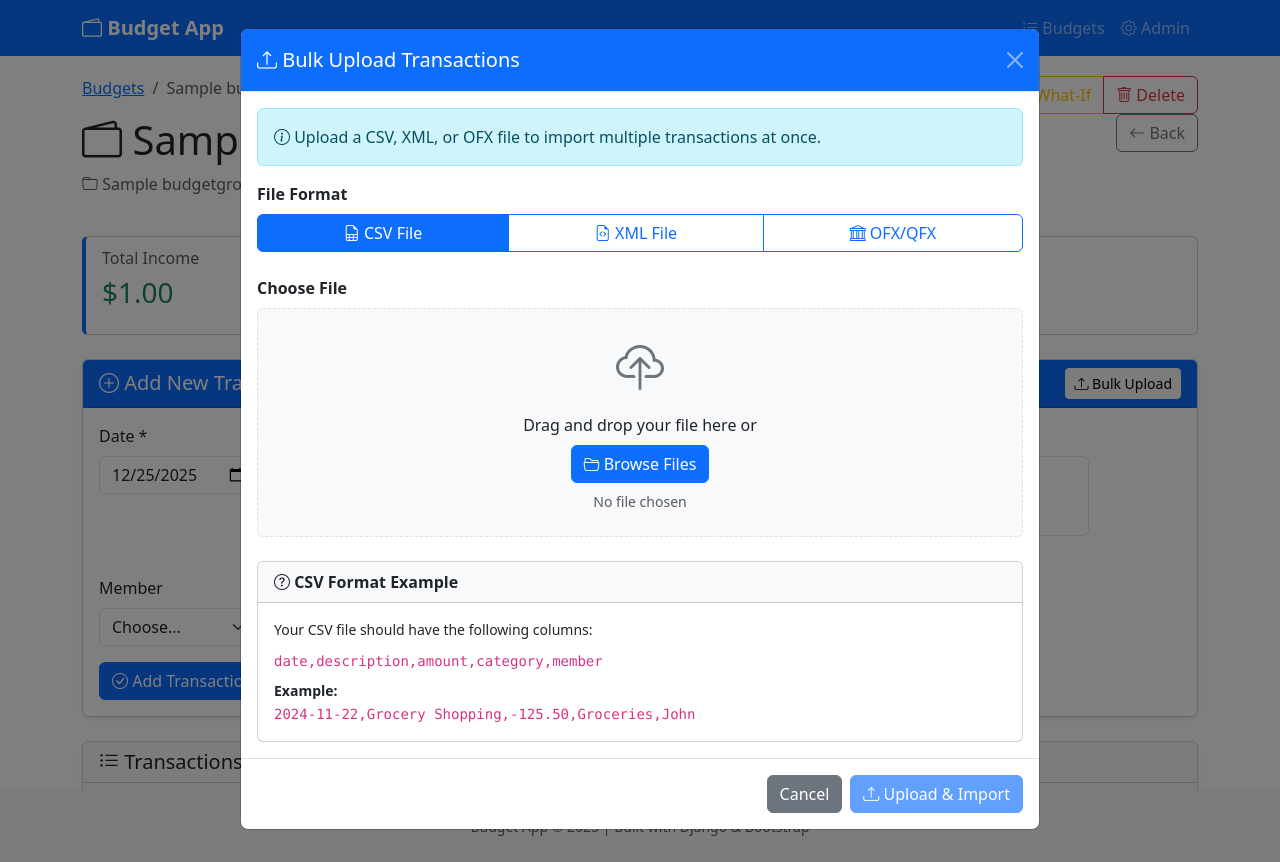
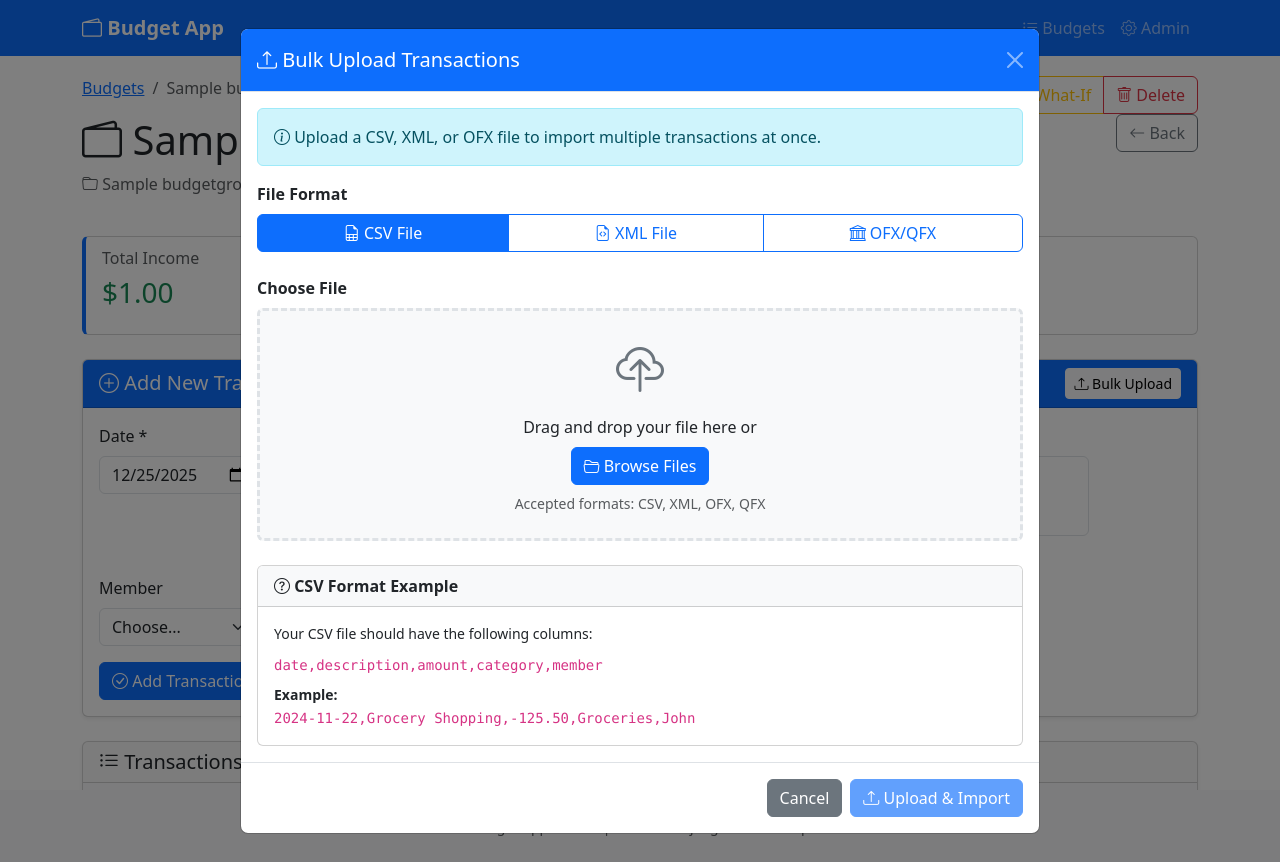
Before and after one commit to blaug210/budget-app, a Django app: page /budgets/00000000-0000-0000-0000-000000000001/ in a window 1280 px wide, after a click on "Bulk Upload". Run offline with Django 4.2, Linux system fonts and the light colour scheme; tables that the repository leaves empty hold one stand-in row (values such as "Sample post").

Commit message:
Improve file upload UI with better visual feedback
Enhanced the bulk upload file selection interface to make it much more obvious when a file has been dropped or selected:

- Show/hide UI states: default upload prompt vs file selected state
- Display large success alert with checkmark icon when file is selected
- Show file name prominently in larger font
- Add "Choose Different File" button to reset selection
- Animate drop zone on dragover (blue highlight, scale up slightly)
- Change drop zone to green with success background when file selected
- Improve border styling (thicker dashed border for better visibility)
- Add smooth CSS transitions for all state changes

🤖 Generated with [Claude Code](https://claude.com/claude-code)

Co-Authored-By: Claude Sonnet 4.5 <noreply@anthropic.com>

```diff
--- a/templates/budgets/budget_detail.html
+++ b/templates/budgets/budget_detail.html
@@ -172,14 +172,31 @@
                     <!-- File Upload Area -->
                     <div class="mb-4">
                         <label for="file" class="form-label"><strong>Choose File</strong></label>
-                        <div class="border rounded p-4 text-center" id="dropZone" style="border-style: dashed !important; background-color: #f8f9fa;">
+                        <div class="border rounded p-4 text-center" id="dropZone"
+                             style="border-style: dashed !important; border-width: 3px !important; background-color: #f8f9fa; transition: all 0.3s ease;">
+
+                            <!-- Default state (no file) -->
+                            <div id="uploadPrompt">
                                 <i class="bi bi-cloud-upload" style="font-size: 3rem; color: #6c757d;"></i>
                                 <p class="mt-2 mb-2">Drag and drop your file here or</p>
                                 <input type="file" class="form-control d-none" id="file" name="file" accept=".csv,.xml,.ofx,.qfx" required>
                                 <button type="button" class="btn btn-primary" onclick="document.getElementById('file').click()">
                                     <i class="bi bi-folder2-open"></i> Browse Files
                                 </button>
-                            <p class="text-muted small mt-2 mb-0" id="fileName">No file chosen</p>
+                                <p class="text-muted small mt-2 mb-0">Accepted formats: CSV, XML, OFX, QFX</p>
+                            </div>
+
+                            <!-- File selected state -->
+                            <div id="fileSelected" style="display: none;">
+                                <div class="alert alert-success mb-0 d-inline-block">
+                                    <i class="bi bi-file-earmark-check" style="font-size: 2rem;"></i>
+                                    <p class="mb-2 mt-2"><strong>File Ready:</strong></p>
+                                    <p class="mb-0 fw-bold" id="fileName" style="font-size: 1.1rem;"></p>
+                                    <button type="button" class="btn btn-sm btn-outline-secondary mt-2" onclick="clearFile()">
+                                        <i class="bi bi-x-circle"></i> Choose Different File
+                                    </button>
+                                </div>
+                            </div>
                         </div>
                     </div>
 
@@ -249,30 +266,67 @@
 </div>
 
 <script>
+// Function to show file selected state
+function showFileSelected(fileName) {
+    document.getElementById('uploadPrompt').style.display = 'none';
+    document.getElementById('fileSelected').style.display = 'block';
+    document.getElementById('fileName').textContent = fileName;
+    document.getElementById('uploadBtn').disabled = false;
+
+    // Add success animation to drop zone
+    const dropZone = document.getElementById('dropZone');
+    dropZone.style.borderColor = '#198754';
+    dropZone.style.backgroundColor = '#d1e7dd';
+}
+
+// Function to clear file and reset UI
+function clearFile() {
+    document.getElementById('file').value = '';
+    document.getElementById('uploadPrompt').style.display = 'block';
+    document.getElementById('fileSelected').style.display = 'none';
+    document.getElementById('uploadBtn').disabled = true;
+
+    const dropZone = document.getElementById('dropZone');
+    dropZone.style.borderColor = '';
+    dropZone.style.backgroundColor = '#f8f9fa';
+}
+
 // File upload handling
 document.getElementById('file').addEventListener('change', function(e) {
-    const fileName = e.target.files[0]?.name || 'No file chosen';
-    document.getElementById('fileName').textContent = fileName;
-    document.getElementById('uploadBtn').disabled = !e.target.files[0];
+    if (e.target.files[0]) {
+        showFileSelected(e.target.files[0].name);
+    } else {
+        clearFile();
+    }
 });
 
 // Drag and drop
 const dropZone = document.getElementById('dropZone');
+
 dropZone.addEventListener('dragover', (e) => {
     e.preventDefault();
-    dropZone.style.backgroundColor = '#e9ecef';
+    dropZone.style.backgroundColor = '#cfe2ff';
+    dropZone.style.borderColor = '#0d6efd';
+    dropZone.style.transform = 'scale(1.02)';
 });
-dropZone.addEventListener('dragleave', () => {
+
+dropZone.addEventListener('dragleave', (e) => {
+    e.preventDefault();
+    if (document.getElementById('fileSelected').style.display === 'none') {
         dropZone.style.backgroundColor = '#f8f9fa';
+        dropZone.style.borderColor = '';
+        dropZone.style.transform = 'scale(1)';
+    }
 });
+
 dropZone.addEventListener('drop', (e) => {
     e.preventDefault();
-    dropZone.style.backgroundColor = '#f8f9fa';
+    dropZone.style.transform = 'scale(1)';
+
     const file = e.dataTransfer.files[0];
     if (file) {
         document.getElementById('file').files = e.dataTransfer.files;
-        document.getElementById('fileName').textContent = file.name;
-        document.getElementById('uploadBtn').disabled = false;
+        showFileSelected(file.name);
     }
 });
 
```
Lines whose indentation alone changed are shown as unchanged.
